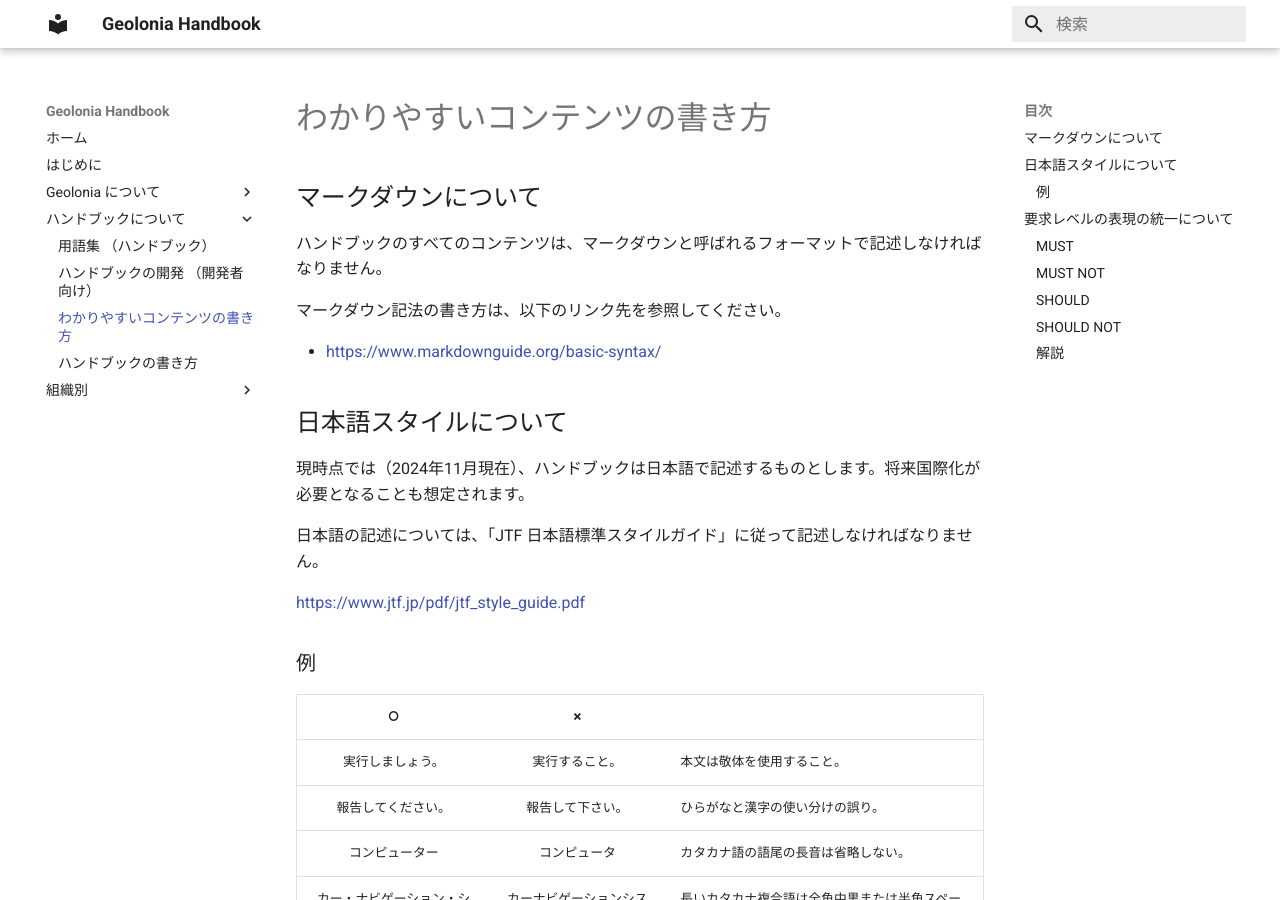
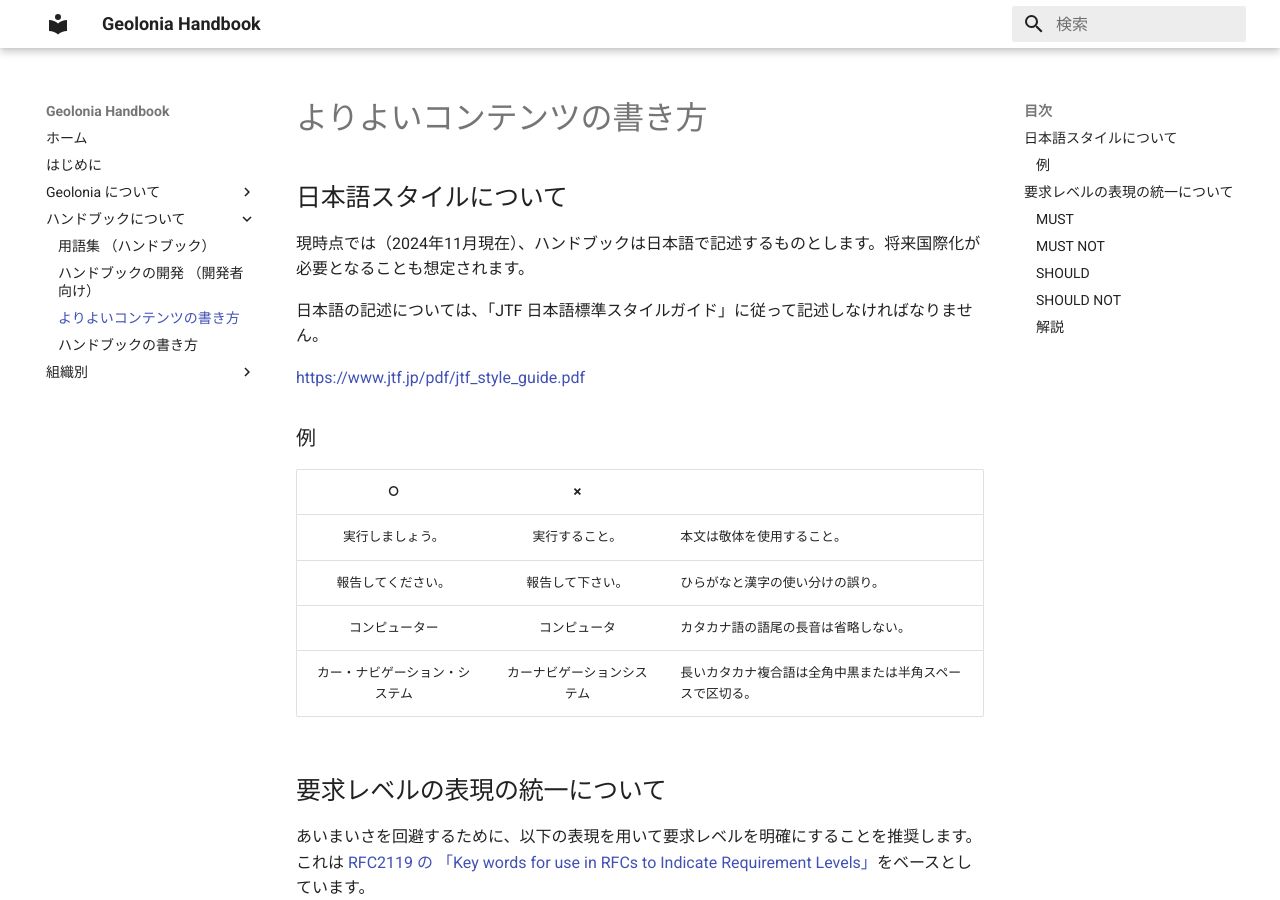
Before and after one commit to yuna-shinguryo/handbook.geolonia.com, an MkDocs documentation site: the page built from docs/ハンドブックについて/how-to-write-contents.md, in a window 1280 px wide and 900 px high. Built offline with MkDocs 1.6.1 and Material for MkDocs 9.7.7, drawn with Linux system fonts in a browser that asks for light colours.

Commit message:
some fix

```diff
--- a/docs/ハンドブックについて/how-to-write-contents.md
+++ b/docs/ハンドブックについて/how-to-write-contents.md
@@ -1,12 +1,4 @@
-# わかりやすいコンテンツの書き方
-
-## マークダウンについて
-
-ハンドブックのすべてのコンテンツは、マークダウンと呼ばれるフォーマットで記述しなければなりません。
-
-マークダウン記法の書き方は、以下のリンク先を参照してください。
-
-* [https://www.markdownguide.org/basic-syntax/](https://www.markdownguide.org/basic-syntax/)
+# よりよいコンテンツの書き方
 
 ## 日本語スタイルについて
 
```
Also changed, not shown: docs/ハンドブックについて/how-to-write-handbook.md (+8 -0 lines).
